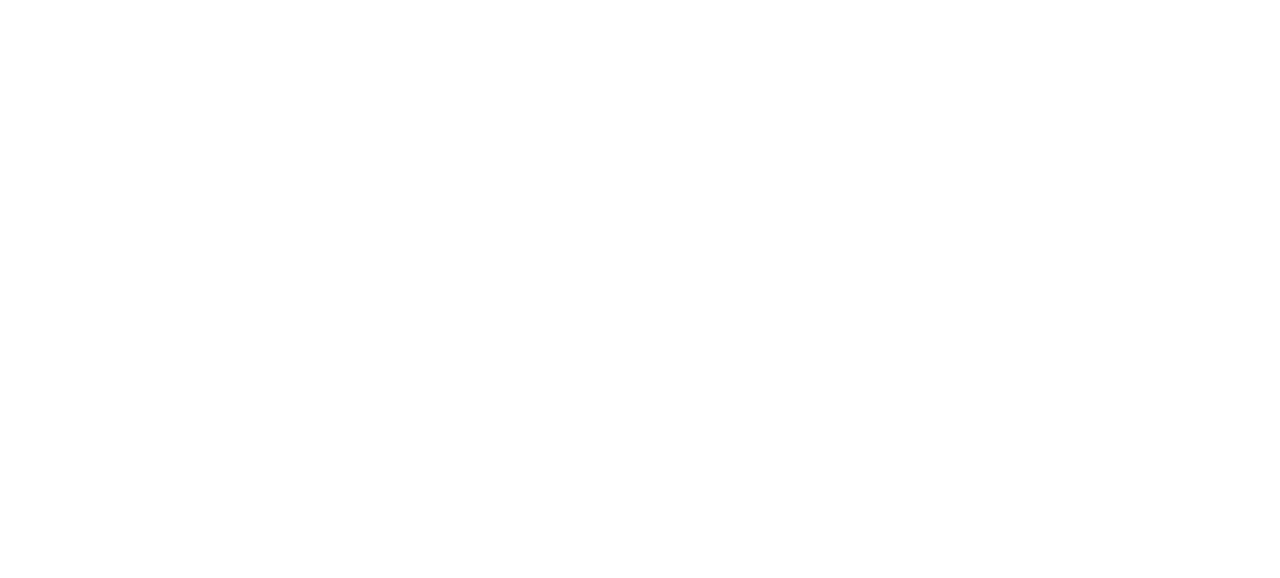
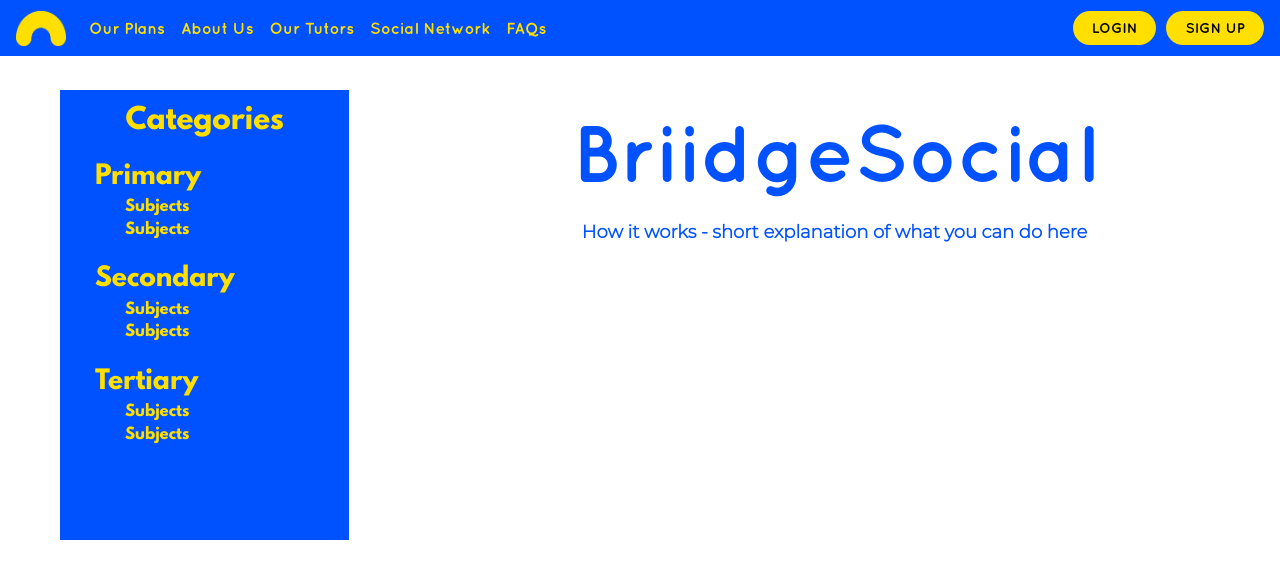
Before and after one commit to briidge-edu/briidge-frontend, a React (Create React App) app: page /socialnetworkpage in a window 1280 px wide. Shown: the top 578 px of the page. Built offline with nearby package versions, Linux system fonts and the light colour scheme.

Commit message:
social network done

```diff
--- a/src/App.tsx
+++ b/src/App.tsx
@@ -7,6 +7,7 @@
 import StudentSignup from './pages/StudentSignup';
 import PlansPage from './pages/PlansPage';
 import TutorsPage from './pages/TutorsPage';
+import SocialNetworkPage from './pages/SocialNetworkPage';
 
 import { MuiThemeProvider } from '@material-ui/core';
 import briidgeTheme from './themes'
@@ -34,6 +35,9 @@
         <Route path="/tutors">
           <TutorsPage />
         </Route>
+        <Route path="/socialnetworkpage">
+          <SocialNetworkPage />
+        </Route>
       </Switch>
     </Router>
     </MuiThemeProvider>
--- a/src/components/NaviBar.tsx
+++ b/src/components/NaviBar.tsx
@@ -41,7 +41,7 @@
                 <Nav.Link className={classes.fontNav} as={Link} to="./PlansPage">Our Plans</Nav.Link>
                 <Nav.Link className={classes.fontNav} as={Link} to="#href">About Us</Nav.Link>
                 <Nav.Link className={classes.fontNav} as={Link} to="./tutors">Our Tutors</Nav.Link>
-                <Nav.Link className={classes.fontNav} as={Link} to="#href">Social Network</Nav.Link>
+                <Nav.Link className={classes.fontNav} as={Link} to="./SocialNetworkPage">Social Network</Nav.Link>
                 <Nav.Link className={classes.fontNav} as={Link} to="#href">FAQs</Nav.Link>
             </Nav>
             <Form>
--- /dev/null
+++ b/src/pages/SocialNetworkPage.tsx
@@ -0,0 +1,144 @@
+import React from "react";
+import { makeStyles } from '@material-ui/core/styles';
+import NaviBar from "../components/NaviBar";
+import './Homepage.css';
+import { Button, ButtonBase } from "@material-ui/core";
+import { Link } from 'react-router-dom';
+import { FullscreenExitTwoTone } from "@material-ui/icons";
+
+const useStyles = makeStyles((theme) => ({
+    row: {
+        display: "flex",
+        margin: "30px 30px 0 30px",
+        padding: 30,
+        paddingBottom: 100
+    },
+
+    column: {
+        flex: "100%",
+        textAlign: "center",
+    },
+
+    input: {
+        fontFamily:"LeagueSpartan"
+    },
+
+    button: {
+        fontFamily: 'LeagueSpartan',
+        margin: '20px',
+        borderRadius: '30px'
+    },
+
+    h4: {
+        fontFamily:"LeagueSpartan",
+        fontSize: 40,
+        color: "#0051FF",
+        paddingTop: 60
+    },
+
+    box: {
+        float: "left",
+        width: '300px',
+        height: '450px',
+        flexDirection: "column",
+        backgroundColor: "#0051FF",
+        color: "#ffdf00",
+        fontFamily:"LeagueSpartan",
+        fontSize: 20,
+        paddingTop: 15,
+        paddingLeft: 0,
+        marginTop: 30
+    },
+
+    header : {
+        marginTop: 20,
+        marginBottom: 20,
+        marginLeft: 15,
+        paddingLeft: 20,
+        fontFamily: "LeagueSpartan",
+        fontWeight: "bold",
+        textAlign: "left",
+        fontSize: 25
+    },
+
+    list : {
+        fontFamily: "LeagueSpartan",
+        textAlign: "left",
+        fontWeight: 100,
+        fontSize: 15,
+        listStyleType: "none",
+        marginLeft: 30
+    },
+
+    btn: {
+        color: "#ffdf00",
+        backgroundColor: "#0051FF",
+        fontSize: 18,
+        borderRadius: "20px",
+        fontFamily: "Quicksand-Bold",
+        padding: "5px 19px 5px 19px",
+        margin: 20
+    },
+    rightBox: {
+        float: "left",
+        display: "flex",
+        width: '800px',
+        flexDirection: "column",
+        fontFamily:"QuickSand-Bold",
+        color: "#0051FF",
+        marginLeft: 100,
+        marginTop: 35
+    },
+
+}));
+
+const SocialNetworkPage = () => {
+    const classes = useStyles();
+
+    return (
+        <div>
+            <NaviBar/>
+            <div className={classes.column}>
+                <div className={classes.row}>
+                    <div className={classes.box}>
+                        <h3> Categories </h3>
+                        <ul className={classes.header}>
+                            Primary
+                            <li className={classes.list}>
+                                Subjects
+                            </li>
+                            <li className={classes.list}>
+                                Subjects
+                            </li>
+                        </ul>
+                        <ul className={classes.header}>Secondary
+                            <li className={classes.list}>
+                                Subjects
+                            </li>
+                            <li className={classes.list}>
+                                Subjects
+                            </li>
+                        </ul>
+                        <ul className={classes.header}>Tertiary
+                            <li className={classes.list}>
+                                Subjects
+                            </li>
+                            <li className={classes.list}>
+                                Subjects
+                            </li>
+                        </ul>
+                    </div>
+                    <div className={classes.rightBox}>
+                        <h1 style={{fontSize: 80, padding: 10}}> BriidgeSocial </h1>
+                        <p style={{fontWeight: "bold"}}> How it works - short explanation of what you can do here </p>
+                    </div>
+
+                </div>
+
+            </div>
+        </div>
+    );
+};
+
+
+export default SocialNetworkPage;
```
